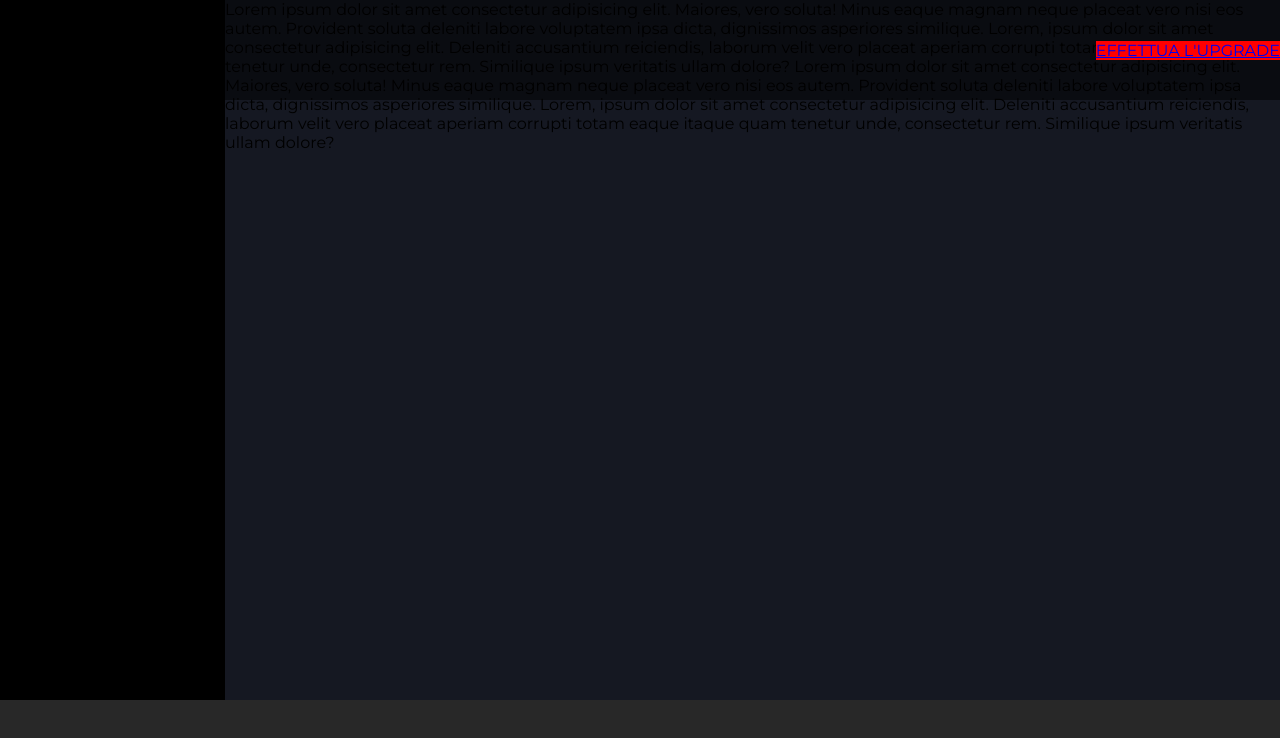
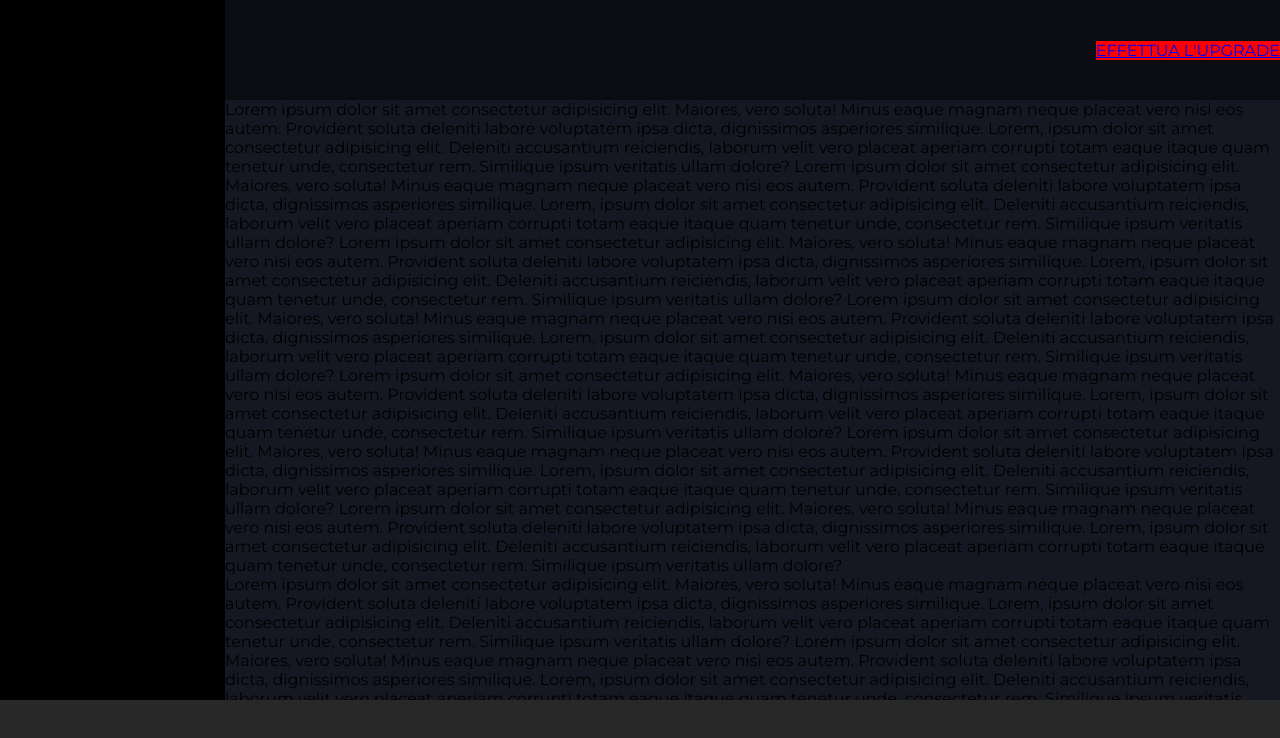
Before and after one commit to ValeriaGiannelli/html-css-spotifyweb, a plain HTML site: page index.html in a window 1280 px wide. Drawn offline with Linux system fonts and the light colour scheme.

Commit message:
Macro scorrimento della parte centrale

```diff
--- a/css/style.css
+++ b/css/style.css
@@ -84,6 +84,13 @@ a{
     background-color: red;
 }
 
+/* galleria della scelta brani */
+#gallery{
+    padding-top: 100px;
+    overflow-y: auto;
+    height: calc(100vh - 100px);
+}
+
 /************ RESPONSIVE MAIN - sezione scelta dei brani  *************/
 
 /* MD */
@@ -94,6 +101,7 @@ a{
 
 /* XS */
 @media all and (max-width: 552px) {
+
     /* cambio larghezza sezione */
     #right-section{
         width: calc(100% - 50px);
--- a/index.html
+++ b/index.html
@@ -39,7 +39,7 @@
             </div>
 
             <!-- Elenco delle proposte -->
-            <div>
+            <div id="gallery">
                 Lorem ipsum dolor sit amet consectetur adipisicing elit. Maiores, vero soluta! Minus eaque magnam neque placeat vero nisi eos autem. Provident soluta deleniti labore voluptatem ipsa dicta, dignissimos asperiores similique.
 
                 Lorem, ipsum dolor sit amet consectetur adipisicing elit. Deleniti accusantium reiciendis, laborum velit vero placeat aperiam corrupti totam eaque itaque quam tenetur unde, consectetur rem. Similique ipsum veritatis ullam dolore?
@@ -48,6 +48,42 @@
                 Lorem ipsum dolor sit amet consectetur adipisicing elit. Maiores, vero soluta! Minus eaque magnam neque placeat vero nisi eos autem. Provident soluta deleniti labore voluptatem ipsa dicta, dignissimos asperiores similique.
 
                 Lorem, ipsum dolor sit amet consectetur adipisicing elit. Deleniti accusantium reiciendis, laborum velit vero placeat aperiam corrupti totam eaque itaque quam tenetur unde, consectetur rem. Similique ipsum veritatis ullam dolore?
+
+                Lorem ipsum dolor sit amet consectetur adipisicing elit. Maiores, vero soluta! Minus eaque magnam neque placeat vero nisi eos autem. Provident soluta deleniti labore voluptatem ipsa dicta, dignissimos asperiores similique.
+
+                Lorem, ipsum dolor sit amet consectetur adipisicing elit. Deleniti accusantium reiciendis, laborum velit vero placeat aperiam corrupti totam eaque itaque quam tenetur unde, consectetur rem. Similique ipsum veritatis ullam dolore?
+
+
+                Lorem ipsum dolor sit amet consectetur adipisicing elit. Maiores, vero soluta! Minus eaque magnam neque placeat vero nisi eos autem. Provident soluta deleniti labore voluptatem ipsa dicta, dignissimos asperiores similique.
+
+                Lorem, ipsum dolor sit amet consectetur adipisicing elit. Deleniti accusantium reiciendis, laborum velit vero placeat aperiam corrupti totam eaque itaque quam tenetur unde, consectetur rem. Similique ipsum veritatis ullam dolore?
+
+
+                Lorem ipsum dolor sit amet consectetur adipisicing elit. Maiores, vero soluta! Minus eaque magnam neque placeat vero nisi eos autem. Provident soluta deleniti labore voluptatem ipsa dicta, dignissimos asperiores similique.
+
+                Lorem, ipsum dolor sit amet consectetur adipisicing elit. Deleniti accusantium reiciendis, laborum velit vero placeat aperiam corrupti totam eaque itaque quam tenetur unde, consectetur rem. Similique ipsum veritatis ullam dolore?
+
+
+                Lorem ipsum dolor sit amet consectetur adipisicing elit. Maiores, vero soluta! Minus eaque magnam neque placeat vero nisi eos autem. Provident soluta deleniti labore voluptatem ipsa dicta, dignissimos asperiores similique.
+
+                Lorem, ipsum dolor sit amet consectetur adipisicing elit. Deleniti accusantium reiciendis, laborum velit vero placeat aperiam corrupti totam eaque itaque quam tenetur unde, consectetur rem. Similique ipsum veritatis ullam dolore?
+
+
+                Lorem ipsum dolor sit amet consectetur adipisicing elit. Maiores, vero soluta! Minus eaque magnam neque placeat vero nisi eos autem. Provident soluta deleniti labore voluptatem ipsa dicta, dignissimos asperiores similique.
+
+                Lorem, ipsum dolor sit amet consectetur adipisicing elit. Deleniti accusantium reiciendis, laborum velit vero placeat aperiam corrupti totam eaque itaque quam tenetur unde, consectetur rem. Similique ipsum veritatis ullam dolore?
+
+
+                <p>
+                    Lorem ipsum dolor sit amet consectetur adipisicing elit. Maiores, vero soluta! Minus eaque magnam neque placeat vero nisi eos autem. Provident soluta deleniti labore voluptatem ipsa dicta, dignissimos asperiores similique.
+
+                    Lorem, ipsum dolor sit amet consectetur adipisicing elit. Deleniti accusantium reiciendis, laborum velit vero placeat aperiam corrupti totam eaque itaque quam tenetur unde, consectetur rem. Similique ipsum veritatis ullam dolore?
+
+
+                    Lorem ipsum dolor sit amet consectetur adipisicing elit. Maiores, vero soluta! Minus eaque magnam neque placeat vero nisi eos autem. Provident soluta deleniti labore voluptatem ipsa dicta, dignissimos asperiores similique.
+
+                    Lorem, ipsum dolor sit amet consectetur adipisicing elit. Deleniti accusantium reiciendis, laborum velit vero placeat aperiam corrupti totam eaque itaque quam tenetur unde, consectetur rem. Similique ipsum veritatis ullam dolore?
+                </p>
 
             </div>
 
```
